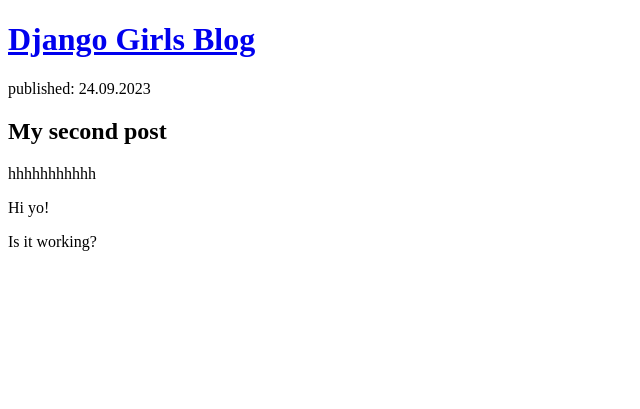
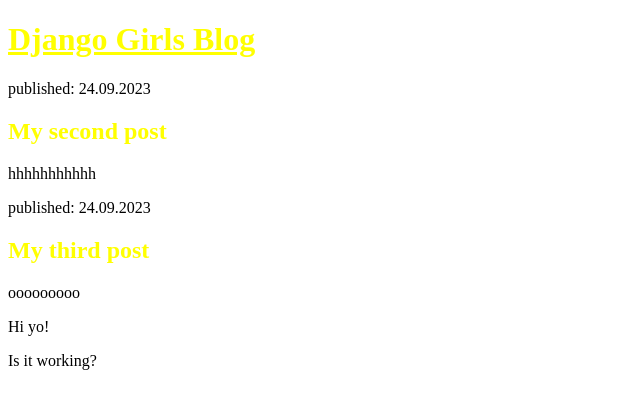
Before and after one commit to stanleyneko/my-first-blog, a Django app: page / in a window 1280 px wide. Shown: the top 409 px of the page, without its empty margins (0-640 px from the left). Run offline with Django 3.2, Linux system fonts and the light colour scheme.

Commit message:
My Django Girls app, recommit

```diff
--- /dev/null
+++ b/blog/static/css/blog.css
@@ -0,0 +1,7 @@
+h1 a {
+    color: yellow;
+}
+
+h2 a{
+    color:yellow;
+}
--- a/blog/templates/blog/post_list.html
+++ b/blog/templates/blog/post_list.html
@@ -2,6 +2,7 @@
 <html>
     <head>
         <title>Blue cave</title>
+        <link rel="stylesheet" href="static/css/blog.css">
     </head>
         <body>
             <h1><a href="/">Django Girls Blog</a></h1>
@@ -11,6 +12,12 @@
         <time>published: 24.09.2023</time>
         <h2><a>My second post</a></h2>
         <p>hhhhhhhhhhh</p>
+    </article>
+
+    <article>
+        <time>published: 24.09.2023</time>
+        <h2><a>My third post</a></h2>
+        <p>ooooooooo</p>
     </article>
 
     {% for post in posts %}
```
